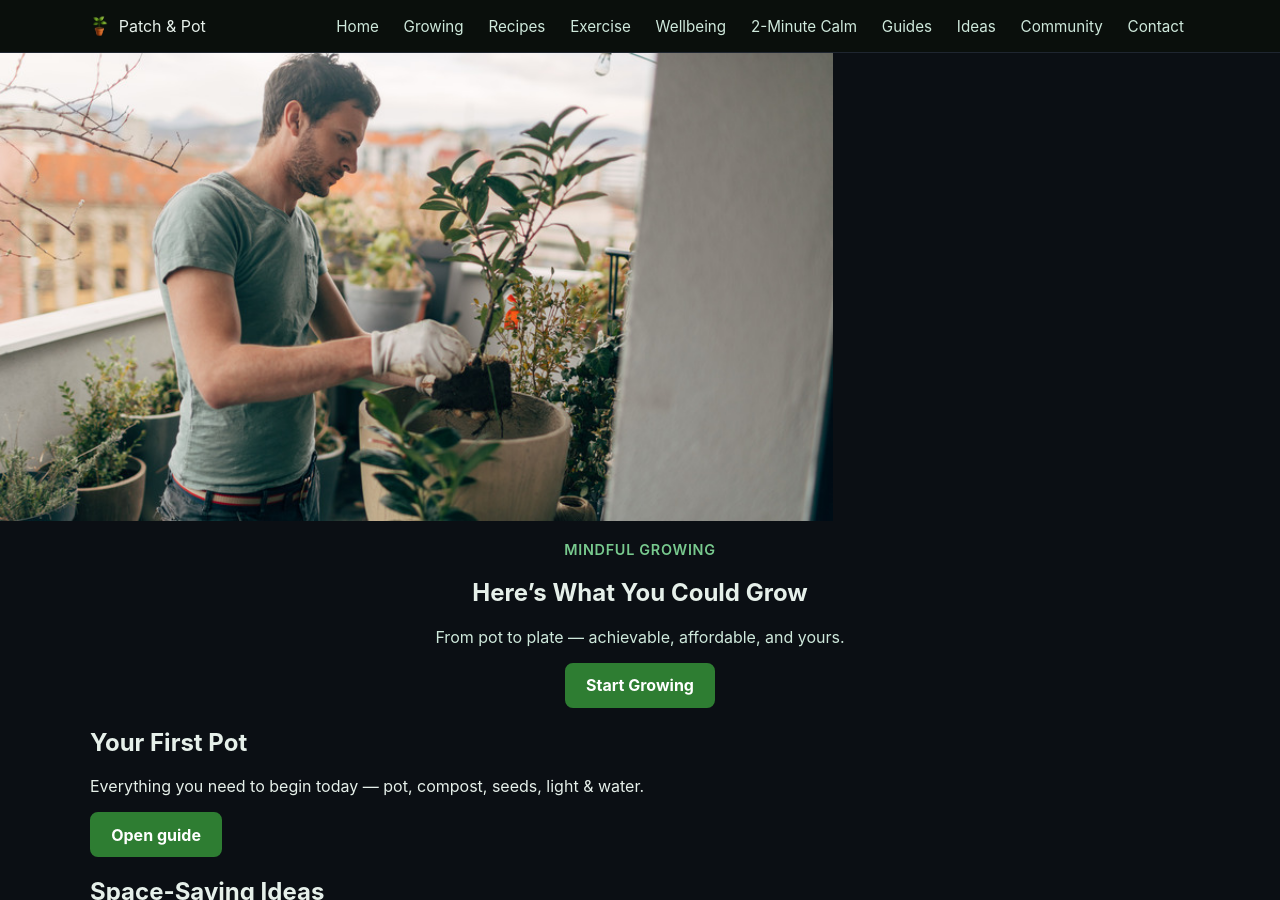
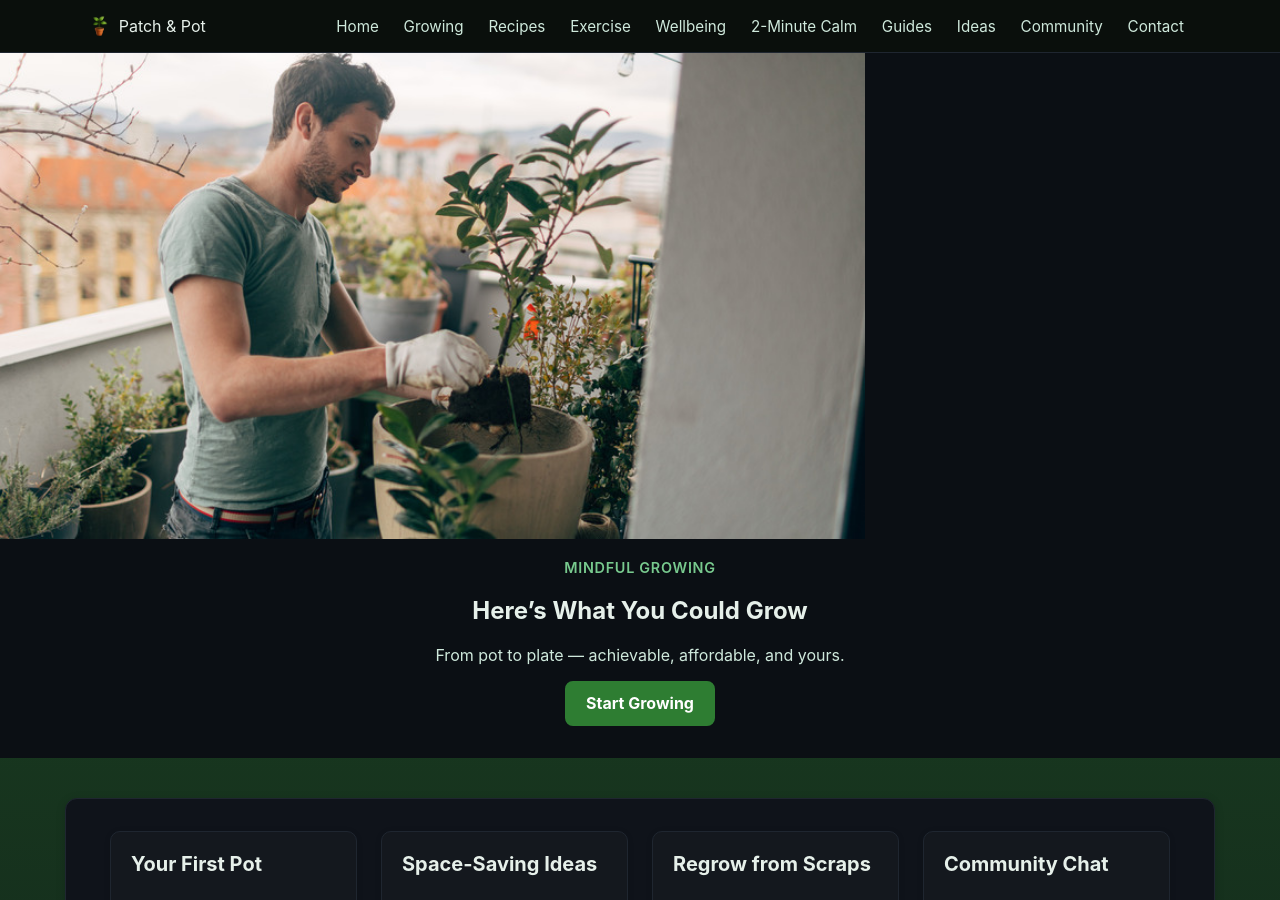
Before and after one commit to grantfitfuel/patchandpot, a Jekyll site: the page built from sites/index.html, in a window 1280 px wide and 900 px high. Built offline with Jekyll 4.4.1, drawn with Linux system fonts in a browser that asks for light colours.

Commit message:
Update index.html

```diff
--- a/sites/index.html
+++ b/sites/index.html
@@ -4,15 +4,90 @@ title: Patch & Pot – Grow Anywhere
 description: Beginner-friendly, mindful growing for small spaces.
 ---
 
+<!-- Page-only styles (affects THIS page only) -->
+<style>
+  /* HERO crop - top of head and waist visible */
+  .hero--home figure img {
+    height: clamp(400px, 54vh, 540px);
+    object-fit: cover;
+    object-position: center 30%;
+  }
+  @media (max-width: 900px) {
+    .hero--home figure img {
+      height: 340px;
+      object-position: center 26%;
+    }
+  }
+
+  /* Accent band behind tile */
+  .accent-band {
+    background: linear-gradient(
+      180deg,
+      rgba(46, 125, 50, 0.35) 0%,
+      rgba(46, 125, 50, 0.25) 100%
+    );
+    padding: 2.5rem 0;
+    margin-top: 2rem;
+  }
+
+  /* Tile styling for the grid section */
+  .tile {
+    background: var(--glass);
+    border: 1px solid var(--stroke);
+    border-radius: 12px;
+    padding: 2rem 1.5rem;
+    margin: 0 auto;
+    max-width: var(--maxw);
+    box-shadow: 0 2px 10px rgba(0,0,0,0.15);
+  }
+
+  /* Grid of feature cards */
+  .grid {
+    display: grid;
+    grid-template-columns: repeat(auto-fit, minmax(220px, 1fr));
+    gap: 1.5rem;
+  }
+
+  .card {
+    background: rgba(255, 255, 255, 0.02);
+    border: 1px solid var(--stroke);
+    border-radius: 10px;
+    padding: 1.25rem;
+    display: flex;
+    flex-direction: column;
+    justify-content: space-between;
+    text-align: left;
+    box-shadow: 0 1px 6px rgba(0,0,0,0.1);
+  }
+
+  .card h2 {
+    margin-top: 0;
+    font-size: 1.25rem;
+    margin-bottom: 0.6rem;
+  }
+
+  .card .meta {
+    flex: 1;
+    color: var(--ink);
+    opacity: 0.9;
+    font-size: 0.95rem;
+    margin-bottom: 0.8rem;
+  }
+
+  .card .btn {
+    align-self: flex-start;
+  }
+</style>
+
 <!-- HERO (image only) -->
-<section class="hero" role="banner" aria-label="Patch & Pot hero">
+<section class="hero hero--home" role="banner" aria-label="Patch & Pot hero">
   <figure>
     <img id="ppHero" src="{{ '/img/hero.jpg' | relative_url }}" alt="Person tending plants on a balcony, planting into a terracotta pot">
     <div class="overlay" aria-hidden="true"></div>
   </figure>
 </section>
 
-<!-- TEXT BELOW HERO -->
+<!-- HERO TEXT (not in a tile) -->
 <section class="hero-text wrap" aria-label="Intro">
   <span class="eyebrow">Mindful growing</span>
   <h1>Here’s What You Could Grow</h1>
@@ -22,7 +97,9 @@ description: Beginner-friendly, mindful growing for small spaces.
   </div>
 </section>
 
-<!-- MAIN CONTENT -->
+<!-- GRID SECTION ON GREEN ACCENT BAND -->
+<section class="accent-band">
+  <div class="tile">
     <main class="wrap" role="main">
       <section class="grid" aria-label="Featured guides">
         <article class="card">
@@ -50,3 +127,5 @@ description: Beginner-friendly, mindful growing for small spaces.
         </article>
       </section>
     </main>
+  </div>
+</section>
```
Lines whose indentation alone changed are shown as unchanged.
